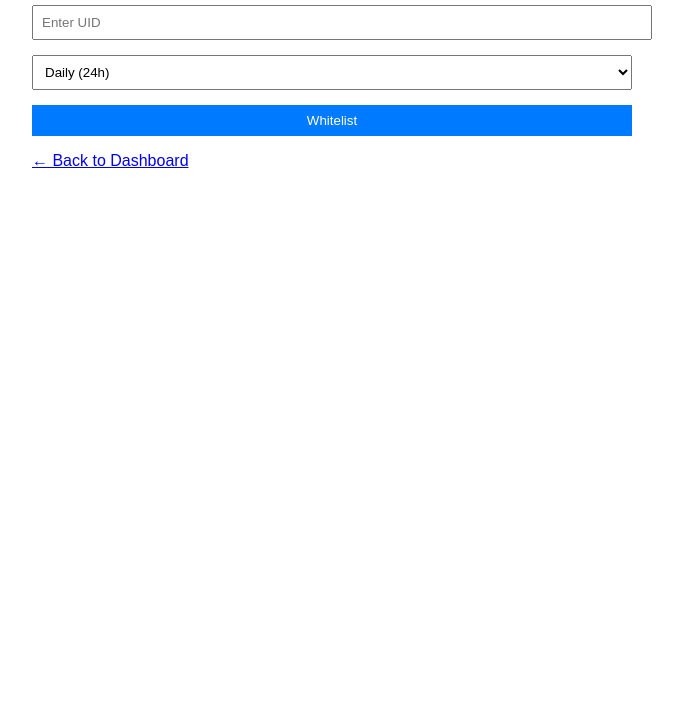
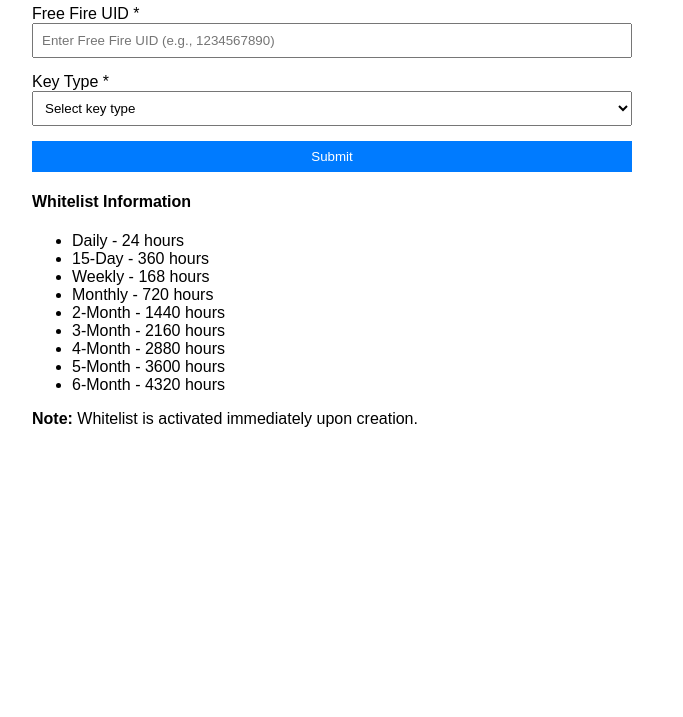
Before and after one commit to MINALXPANEL/bypasscontrolMXP, a plain HTML site: page whitelist.html in a window 1280 px wide. Shown: the part 83-800 px from the top of the page, without its empty margins (8-691 px from the left). Drawn offline with Linux system fonts and the light colour scheme.

Commit message:
Update whitelist.html

```diff
--- a/whitelist.html
+++ b/whitelist.html
@@ -1,21 +1,47 @@
-<!DOCTYPE html>
 <html lang="en">
 <head>
   <meta charset="UTF-8">
-  <title>Whitelist UID</title>
+  <title>UID Bypass Whitelist</title>
   <link rel="stylesheet" href="assets/css/style.css">
 </head>
 <body>
-  <h2>Whitelist a Free Fire UID</h2>
+  <h2>UID Bypass Whitelist</h2>
+
   <form>
-    <input type="text" name="uid" placeholder="Enter UID" required>
-    <select name="duration">
-      <option value="24">Daily (24h)</option>
-      <option value="168">Weekly (168h)</option>
-      <option value="720">Monthly (720h)</option>
+    <label>Free Fire UID *</label>
+    <input type="text" placeholder="Enter Free Fire UID (e.g., 1234567890)" required>
+
+    <label>Key Type *</label>
+    <select>
+      <option>Select key type</option>
+      <option>Daily (24h) - $0.50</option>
+      <option>15-Day (360h) - $5.00</option>
+      <option>Weekly (168h) - $2.00</option>
+      <option>Monthly (720h) - $8.00</option>
+      <option>2-Month (1440h) - $15.00</option>
+      <option>3-Month (2160h) - $22.00</option>
+      <option>4-Month (2880h) - $28.00</option>
+      <option>5-Month (3600h) - $35.00</option>
+      <option>6-Month (4320h) - $40.00</option>
     </select>
-    <button type="submit" onclick="alert('This is a static form. No data will be saved.')">Whitelist</button>
+
+    <button type="submit" onclick="alert('Static site: form not functional')">Submit</button>
   </form>
-  <p><a href="index.html">← Back to Dashboard</a></p>
+
+  <aside class="info-panel">
+    <h4>Whitelist Information</h4>
+    <ul>
+      <li>Daily - 24 hours</li>
+      <li>15-Day - 360 hours</li>
+      <li>Weekly - 168 hours</li>
+      <li>Monthly - 720 hours</li>
+      <li>2-Month - 1440 hours</li>
+      <li>3-Month - 2160 hours</li>
+      <li>4-Month - 2880 hours</li>
+      <li>5-Month - 3600 hours</li>
+      <li>6-Month - 4320 hours</li>
+    </ul>
+    <p><strong>Note:</strong> Whitelist is activated immediately upon creation.</p>
+  </aside>
 </body>
 </html>
```
